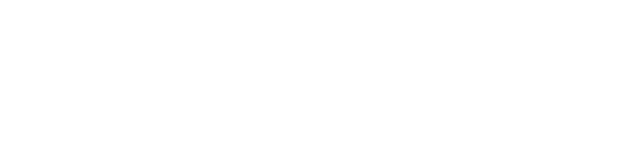
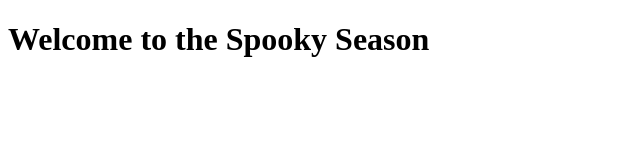
Before and after one commit to DC-9898/October-Site, a plain HTML site: page index.html in a window 1280 px wide. Shown: the whole page, without its empty margins (0-640 px from the left). Drawn offline with Linux system fonts and the light colour scheme.

Commit message:
Added main heading

```diff
--- a/index.html
+++ b/index.html
@@ -6,6 +6,6 @@
     <title>October Site</title>
 </head>
 <body>
-
+<h1>Welcome to the Spooky Season</h1>
 </body>
 </html>
```
